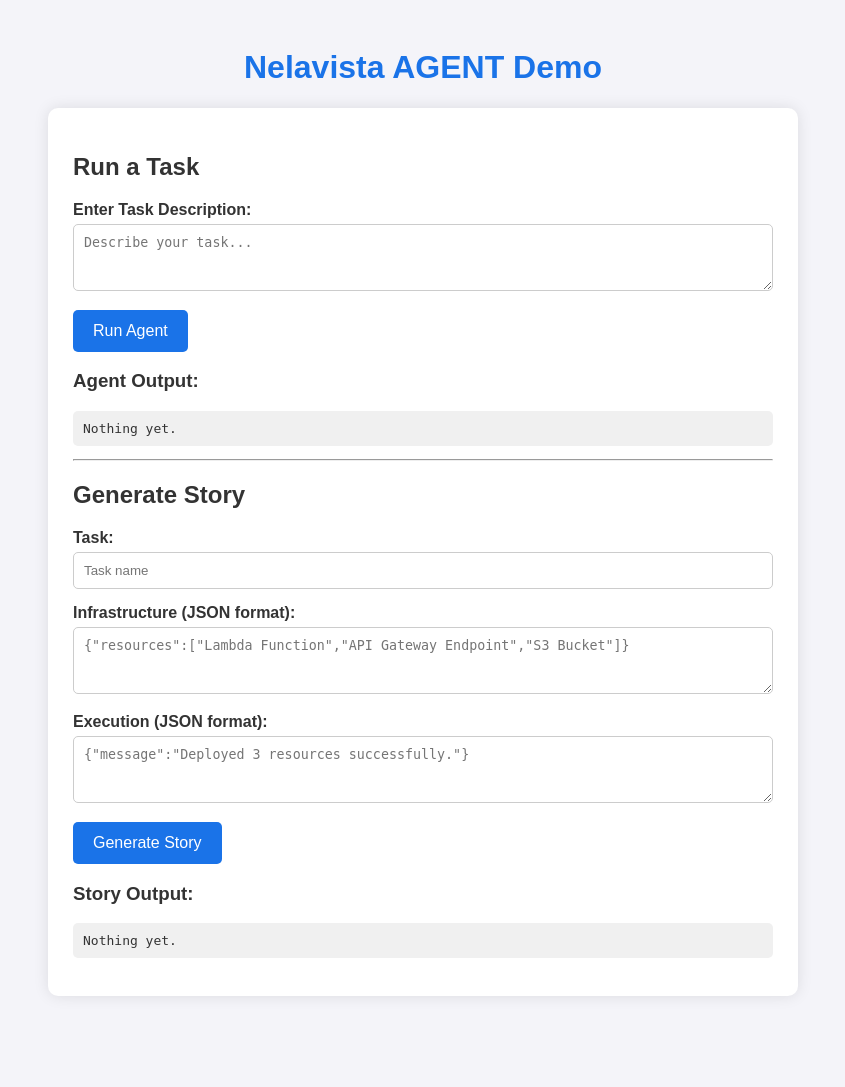
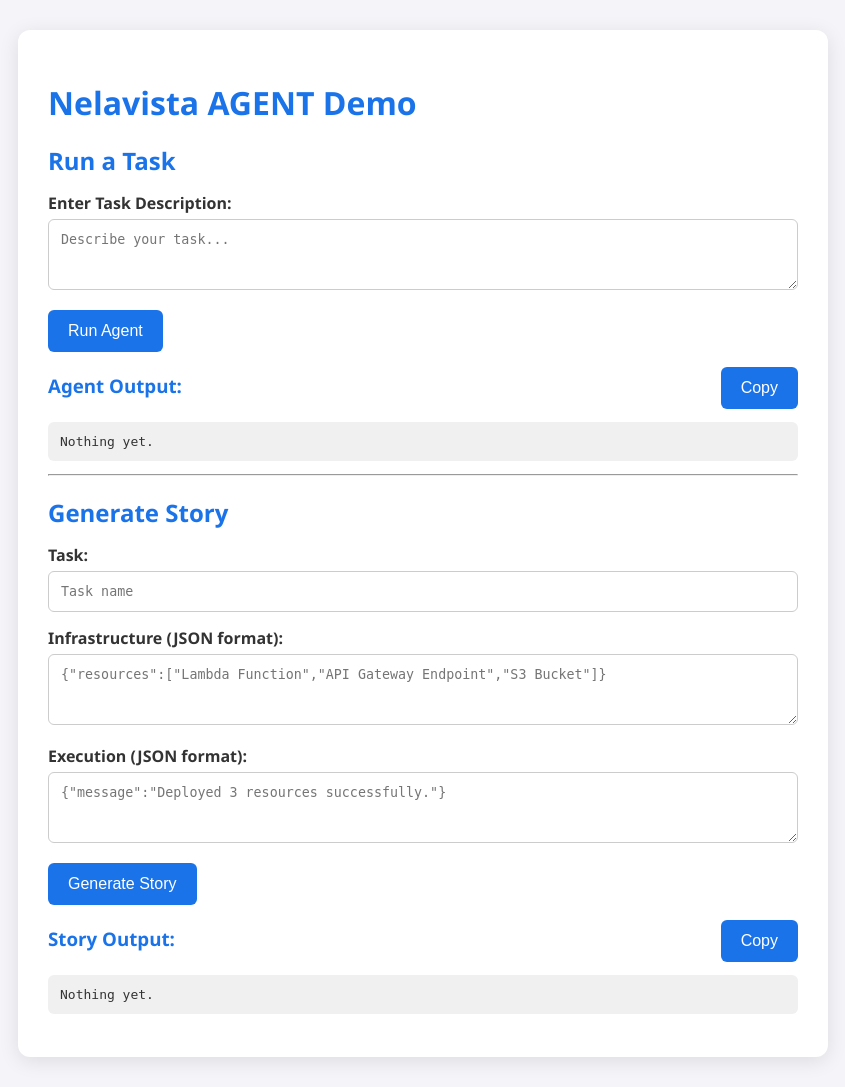
Before and after one commit to ABDULAFEEZ12/Nelavista-Agent, a FastAPI app: page / in a window 1280 px wide. Shown: the whole page, without its empty margins (217-1062 px from the left). Before the commit the page ends 948 px from the top, so only its background shows below. Run offline with FastAPI, Linux system fonts and the light colour scheme.

Commit message:
Update index.html

```diff
--- a/templates/index.html
+++ b/templates/index.html
@@ -6,41 +6,45 @@
     <title>Nelavista AGENT Demo</title>
     <style>
         body {
-            font-family: Arial, sans-serif;
+            font-family: 'Segoe UI', Tahoma, Geneva, Verdana, sans-serif;
             background-color: #f4f4f9;
             color: #333;
-            padding: 20px;
+            margin: 0;
+            padding: 0;
         }
-        h1 {
-            text-align: center;
+        h1, h2, h3 {
             color: #1a73e8;
+            margin-bottom: 10px;
         }
         .container {
-            max-width: 700px;
-            margin: 0 auto;
+            max-width: 750px;
+            margin: 30px auto;
             background: #fff;
-            padding: 25px;
-            border-radius: 10px;
-            box-shadow: 0 0 15px rgba(0,0,0,0.1);
+            padding: 30px;
+            border-radius: 12px;
+            box-shadow: 0 4px 20px rgba(0,0,0,0.1);
         }
         label {
             font-weight: bold;
+            display: block;
+            margin-top: 15px;
         }
         input, textarea {
             width: 100%;
-            padding: 10px;
+            padding: 12px;
             margin-top: 5px;
-            margin-bottom: 15px;
-            border-radius: 5px;
+            border-radius: 6px;
             border: 1px solid #ccc;
             box-sizing: border-box;
+            font-family: monospace;
         }
         button {
+            margin-top: 15px;
             background-color: #1a73e8;
             color: #fff;
             border: none;
             padding: 12px 20px;
-            border-radius: 5px;
+            border-radius: 6px;
             cursor: pointer;
             font-size: 16px;
         }
@@ -49,24 +53,57 @@
         }
         pre {
             background: #f0f0f0;
-            padding: 10px;
-            border-radius: 5px;
+            padding: 12px;
+            border-radius: 6px;
             overflow-x: auto;
+            white-space: pre-wrap;
+            word-wrap: break-word;
+        }
+        .output-header {
+            display: flex;
+            justify-content: space-between;
+            align-items: center;
+        }
+        .processing {
+            color: #ff9800;
+            font-weight: bold;
+            font-style: italic;
+        }
+        .collapsible {
+            cursor: pointer;
+            user-select: none;
+        }
+        .content {
+            display: none;
+            padding: 10px 0;
+        }
+        .visible {
+            display: block;
+        }
+        @media (max-width: 600px) {
+            .container { padding: 20px; }
         }
     </style>
 </head>
 <body>
+    <div class="container">
         <h1>Nelavista AGENT Demo</h1>
-    <div class="container">
+
+        <!-- Run Task Section -->
         <h2>Run a Task</h2>
         <label for="taskInput">Enter Task Description:</label>
         <textarea id="taskInput" rows="3" placeholder="Describe your task..."></textarea>
         <button onclick="runAgent()">Run Agent</button>
+        <div class="output-header">
             <h3>Agent Output:</h3>
+            <button onclick="copyText('agentOutput')">Copy</button>
+        </div>
         <pre id="agentOutput">Nothing yet.</pre>
+        <span id="agentStatus" class="processing"></span>
 
         <hr>
 
+        <!-- Generate Story Section -->
         <h2>Generate Story</h2>
         <label for="storyTaskInput">Task:</label>
         <input type="text" id="storyTaskInput" placeholder="Task name">
@@ -75,37 +112,89 @@
         <label for="storyExecutionInput">Execution (JSON format):</label>
         <textarea id="storyExecutionInput" rows="3" placeholder='{"message":"Deployed 3 resources successfully."}'></textarea>
         <button onclick="generateStory()">Generate Story</button>
+        <div class="output-header">
             <h3>Story Output:</h3>
+            <button onclick="copyText('storyOutput')">Copy</button>
+        </div>
         <pre id="storyOutput">Nothing yet.</pre>
+        <span id="storyStatus" class="processing"></span>
     </div>
 
     <script>
+        // Copy to clipboard
+        function copyText(elementId) {
+            const text = document.getElementById(elementId).textContent;
+            navigator.clipboard.writeText(text).then(() => alert("Copied!"));
+        }
+
+        // Typewriter effect for story
+        function typeWriter(text, element) {
+            element.textContent = "";
+            let i = 0;
+            const speed = 20;
+            function type() {
+                if (i < text.length) {
+                    element.textContent += text.charAt(i);
+                    i++;
+                    setTimeout(type, speed);
+                }
+            }
+            type();
+        }
+
         async function runAgent() {
             const task = document.getElementById("taskInput").value;
-
+            if (!task.trim()) {
+                alert("Please enter a task description.");
+                return;
+            }
+            const status = document.getElementById("agentStatus");
+            status.textContent = "Processing...";
+            try {
                 const response = await fetch("/agent", {
                     method: "POST",
                     headers: { "Content-Type": "application/json" },
                     body: JSON.stringify({ text: task })
                 });
-
                 const data = await response.json();
                 document.getElementById("agentOutput").textContent = JSON.stringify(data, null, 2);
+            } catch (e) {
+                document.getElementById("agentOutput").textContent = "Error: " + e.message;
+            } finally {
+                status.textContent = "";
+            }
         }
 
         async function generateStory() {
             const task = document.getElementById("storyTaskInput").value;
-            const infra = JSON.parse(document.getElementById("storyInfraInput").value);
-            const execution = JSON.parse(document.getElementById("storyExecutionInput").value);
+            const infraInput = document.getElementById("storyInfraInput").value;
+            const executionInput = document.getElementById("storyExecutionInput").value;
+            const status = document.getElementById("storyStatus");
+            status.textContent = "Generating story...";
 
+            let infra, execution;
+            try {
+                infra = JSON.parse(infraInput);
+                execution = JSON.parse(executionInput);
+            } catch (e) {
+                alert("Invalid JSON in Infrastructure or Execution input.");
+                status.textContent = "";
+                return;
+            }
+
+            try {
                 const response = await fetch("/generate_story", {
                     method: "POST",
                     headers: { "Content-Type": "application/json" },
                     body: JSON.stringify({ task, infra, execution })
                 });
-
                 const data = await response.json();
-            document.getElementById("storyOutput").textContent = data.story;
+                typeWriter(data.story, document.getElementById("storyOutput"));
+            } catch (e) {
+                document.getElementById("storyOutput").textContent = "Error: " + e.message;
+            } finally {
+                status.textContent = "";
+            }
         }
     </script>
 </body>
```
Lines whose indentation alone changed are shown as unchanged.
